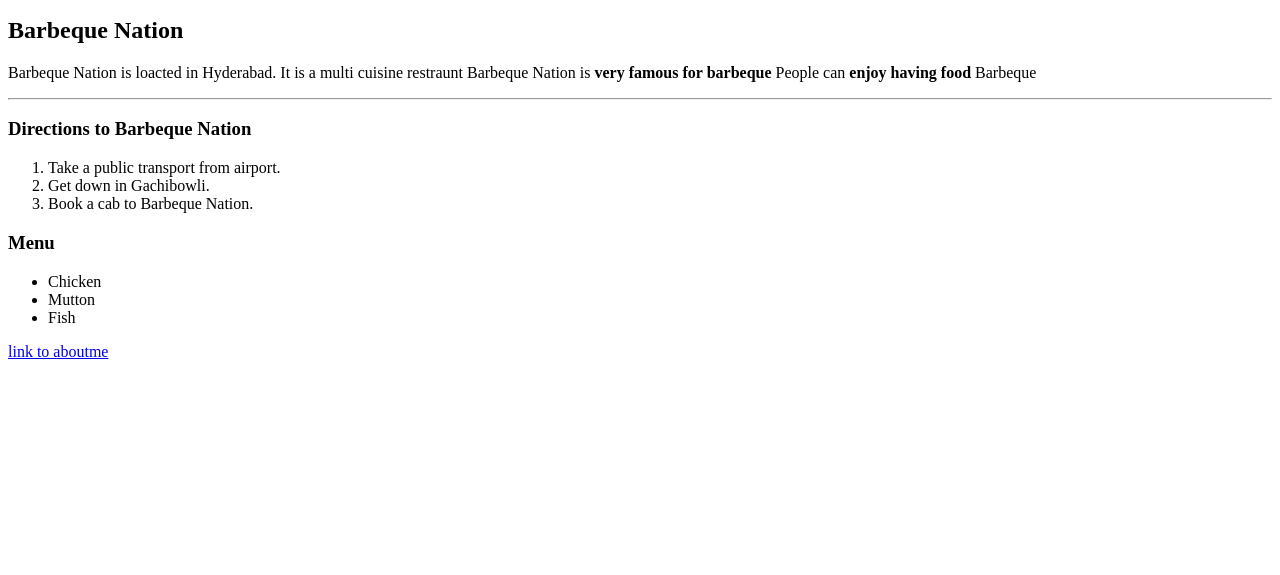
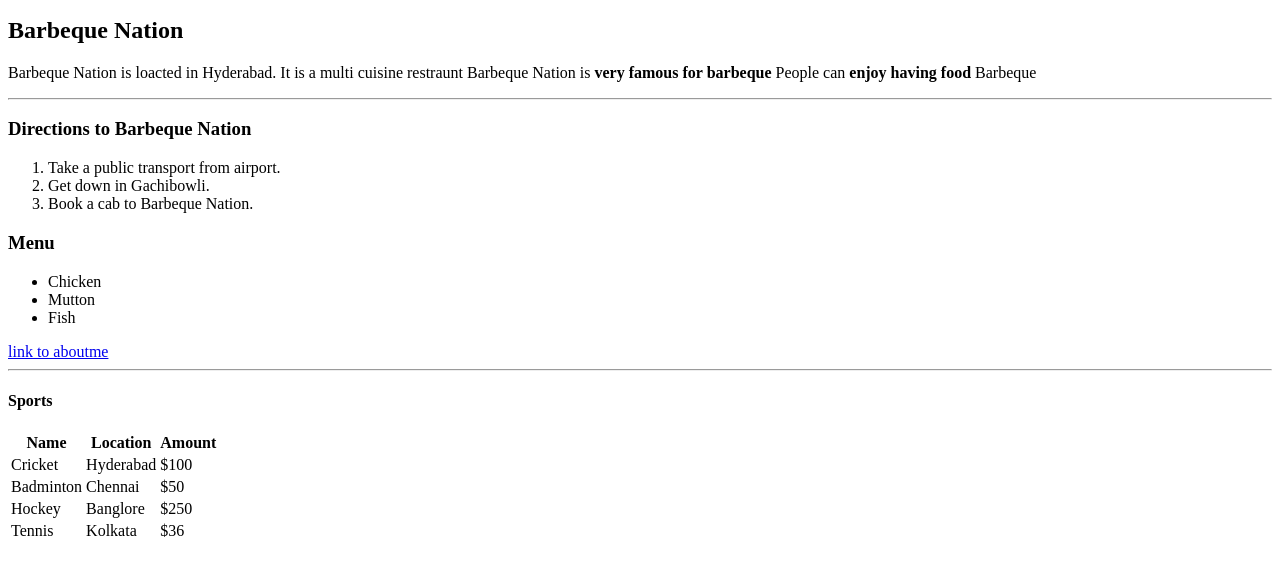
Before and after one commit to 44-563-Web-Apps-S22/webapps-s22-assignment-3-AkankshaReddy12, a plain HTML site: page index.html in a window 1280 px wide. Shown: the part 101-676 px from the top of the page. Drawn offline with Linux system fonts and the light colour scheme.

Commit message:
Update index.html

```diff
--- a/index.html
+++ b/index.html
@@ -30,3 +30,32 @@
             <a href="aboutme.html">link to aboutme</a>
     </body>
 </html>
+<hr>
+<h4>Sports</h4>
+<table>
+<tr>
+    <th>Name</th>
+    <th>Location</th>
+    <th>Amount</th>
+    </tr>
+    <tr>
+        <td>Cricket</td>
+        <td>Hyderabad</td>
+        <td>$100</td>
+    </tr>
+    <tr>
+        <td>Badminton</td>
+        <td>Chennai</td>
+        <td>$50</td>
+    </tr>
+    <tr>
+        <td>Hockey</td>
+        <td>Banglore</td>
+        <td>$250</td>
+    </tr>
+    <tr>
+        <td>Tennis</td>
+        <td>Kolkata</td>
+        <td>$36</td>
+    </tr>
+</table>
```
